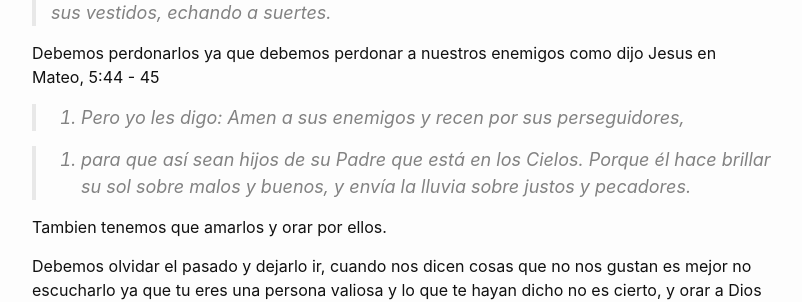
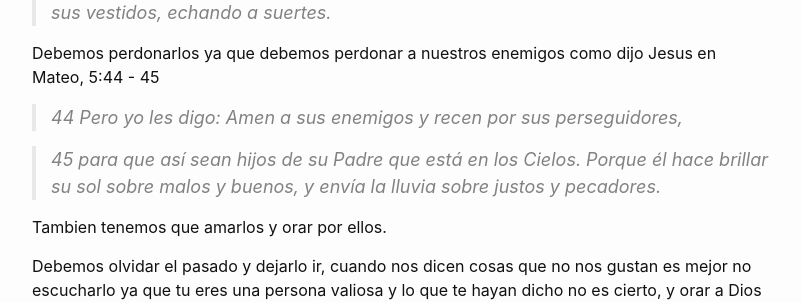
Before and after one commit to dylanmeca/dylanmeca.github.io, a Jekyll site: the page built from _posts/2021-06-15-como-tener-paz.md, in a window 1280 px wide and 900 px high, scrolled down 2193 px. Shown: the part 171-473 px from the top of the window, without its empty margins (238-1040 px from the left). Built offline with Jekyll 4.4.1, drawn with Linux system fonts in a browser that asks for light colours; a script that is not in the unit is left out; comment, search, counter and statistics services are not loaded.

Commit message:
Update 2021-06-15-como-tener-paz.md

```diff
--- a/_posts/2021-06-15-como-tener-paz.md
+++ b/_posts/2021-06-15-como-tener-paz.md
@@ -83,9 +83,9 @@ Aveces nos encontramos con personas que nos hacen imposible la vida y no se dan
 
 Debemos perdonarlos ya que debemos perdonar a nuestros enemigos como dijo Jesus en Mateo, 5:44 - 45
 
-> 44. Pero yo les digo: Amen a sus enemigos y recen por sus perseguidores,
+> 44 Pero yo les digo: Amen a sus enemigos y recen por sus perseguidores,
 
-> 45. para que así sean hijos de su Padre que está en los Cielos. Porque él hace brillar su sol sobre malos y buenos, y envía la lluvia sobre justos y pecadores.
+> 45 para que así sean hijos de su Padre que está en los Cielos. Porque él hace brillar su sol sobre malos y buenos, y envía la lluvia sobre justos y pecadores.
 
 Tambien tenemos que amarlos y orar por ellos.
 
```
